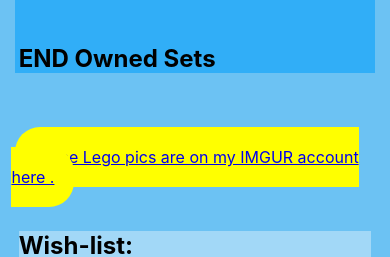
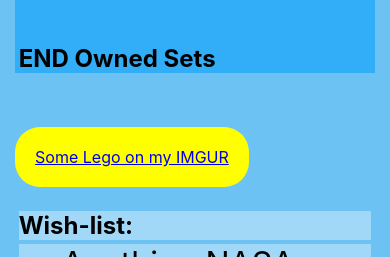
Before and after one commit to BrianLoveGa/LegoRules, a React (Create React App) app in the folder lego-rules/: page / in a window 390 px wide. Shown: the part 6680-6937 px from the top of the page. Built offline with nearby package versions, Linux system fonts and the light colour scheme.

Commit message:
imgur link fixed for mobile

```diff
--- a/lego-rules/src/App.js
+++ b/lego-rules/src/App.js
@@ -275,7 +275,7 @@
         target="_blank"
         rel="noopener noreferrer"
       >
-        Some Lego pics are on my IMGUR account here .
+        Some Lego on my IMGUR
       </a>
 
 
```
